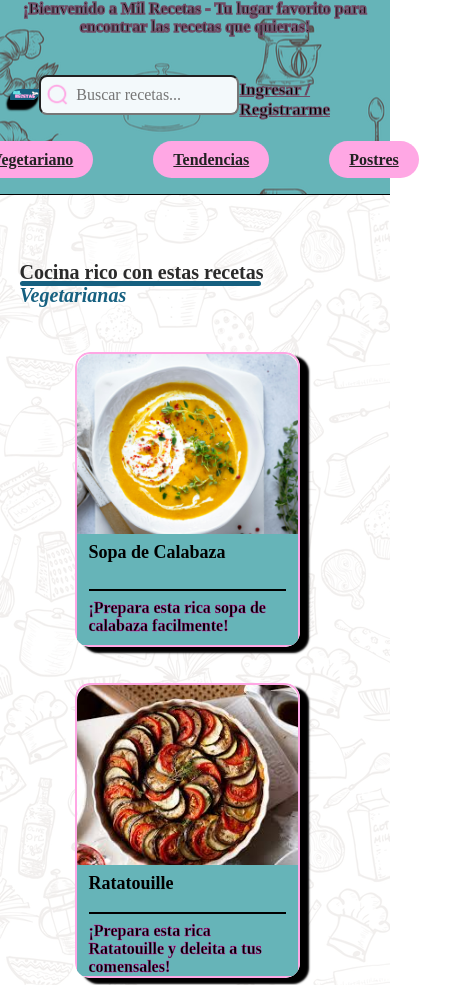
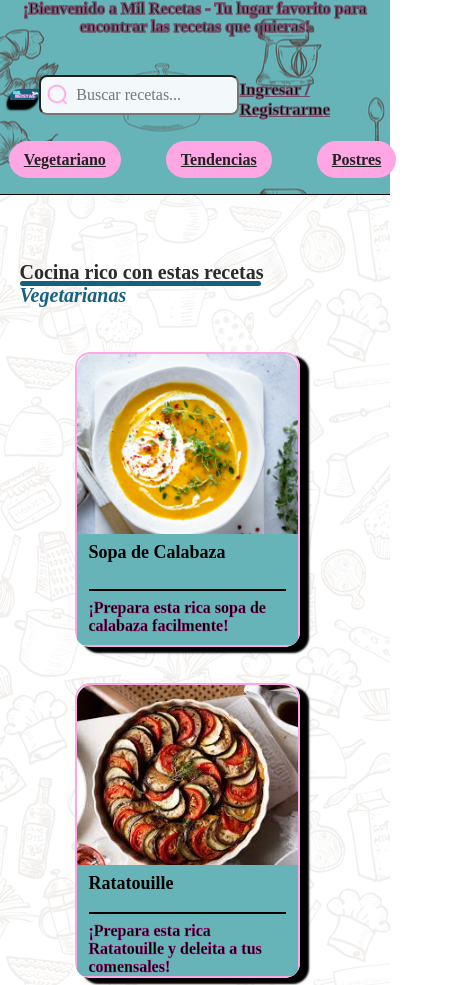
Before and after one commit to Jorgecabj/-Mil-Recetas-, a plain HTML site: page index.html in a window 390 px wide. Shown: the top 985 px of the page, 449 px wide, since content can reach past the window. Drawn offline with Linux system fonts and the light colour scheme.

Commit message:
arreglando

```diff
--- a/css/media.css
+++ b/css/media.css
@@ -28,6 +28,14 @@
     .nav-top {
         flex-direction: column;
         align-items: center;
+    }
+
+    .subnav .w li {
+        margin-right: 15px; /* Reducir el espacio entre elementos */
+    }
+
+    .subnav a {
+        padding: 10px 15px; /* Reducir el relleno de los enlaces */
     }
 
     .search-wrap {
```
